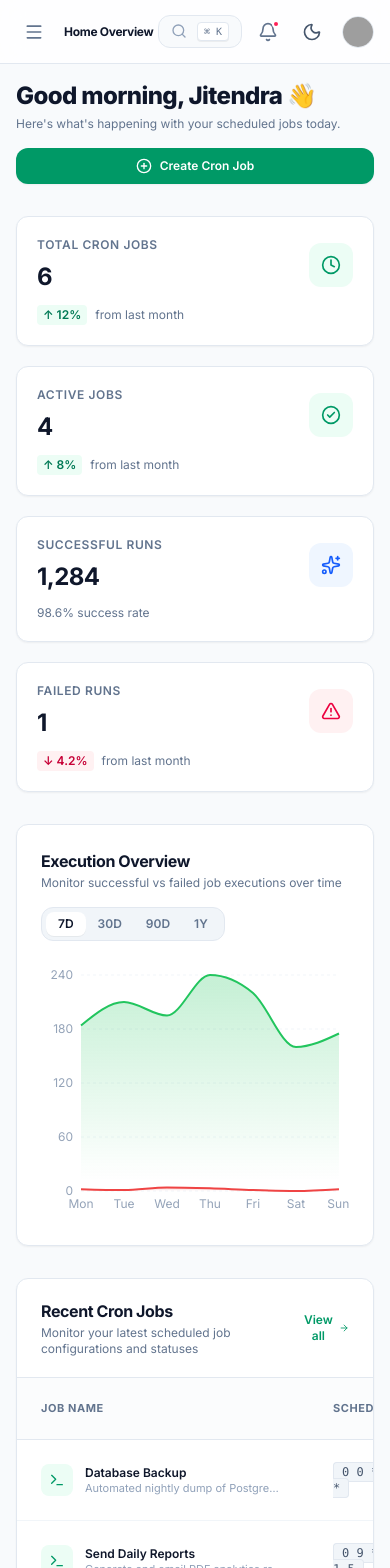
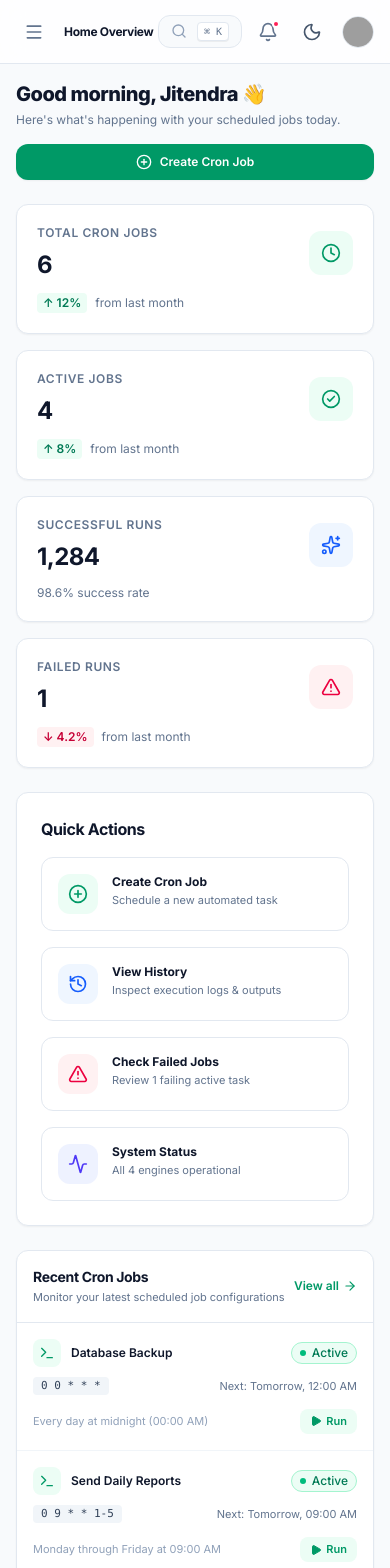
Before and after one commit to Jitendra-2848/Cron-Job-Scheduler, a React (Vite) app in the folder client/: page / in a window 390 px wide. Shown: the top 1568 px of the page. Built offline with nearby package versions, Linux system fonts and the light colour scheme; grey boxes are pictures that could not be loaded.

Commit message:
feat: implement frontend dashboard and UI components for cron job management

```diff
--- a/client/src/components/CronJobDrawer.tsx
+++ b/client/src/components/CronJobDrawer.tsx
@@ -18,8 +18,8 @@ export const CronJobDrawer: React.FC = () => {
 
   return (
     <div className="fixed inset-0 z-50 overflow-hidden bg-slate-950/40 backdrop-blur-xs transition-opacity animate-fade-in">
-      <div className="absolute inset-y-0 right-0 max-w-full flex pl-10">
-        <div className="w-screen max-w-md bg-white dark:bg-slate-900 border-l border-slate-200 dark:border-slate-800 shadow-2xl flex flex-col">
+      <div className="absolute inset-y-0 right-0 max-w-full flex pl-0 sm:pl-10 w-full sm:w-auto">
+        <div className="w-full sm:w-screen sm:max-w-md bg-white dark:bg-slate-900 border-l border-slate-200 dark:border-slate-800 shadow-2xl flex flex-col">
 
           {/* Header */}
           <div className="px-6 py-5 border-b border-slate-200 dark:border-slate-800 flex items-center justify-between bg-slate-50/50 dark:bg-slate-900/50">
--- a/client/src/components/CronJobTable.tsx
+++ b/client/src/components/CronJobTable.tsx
@@ -47,7 +47,7 @@ export const CronJobTable: React.FC<CronJobTableProps> = ({ jobs }) => {
 
       {/* Bulk Action Header Bar (when selected) */}
       {selectedIds.length > 0 && (
-        <div className="px-6 py-3 bg-emerald-50 dark:bg-emerald-950/40 border-b border-emerald-200 dark:border-emerald-800 flex items-center justify-between text-xs">
+        <div className="px-4 sm:px-6 py-3 bg-emerald-50 dark:bg-emerald-950/40 border-b border-emerald-200 dark:border-emerald-800 flex items-center justify-between text-xs">
           <span className="font-semibold text-emerald-800 dark:text-emerald-300">
             {selectedIds.length} job(s) selected
           </span>
@@ -75,7 +75,7 @@ export const CronJobTable: React.FC<CronJobTableProps> = ({ jobs }) => {
       )}
 
       {/* Desktop Table View */}
-      <div className="overflow-x-auto">
+      <div className="hidden md:block overflow-x-auto">
         <table className="w-full text-left border-collapse">
           <thead>
             <tr className="border-b border-slate-200 dark:border-slate-800 bg-slate-50/50 dark:bg-slate-800/30 text-[11px] font-semibold uppercase tracking-wider text-slate-500 dark:text-slate-400">
@@ -110,7 +110,6 @@ export const CronJobTable: React.FC<CronJobTableProps> = ({ jobs }) => {
                     isSelected ? 'bg-emerald-50/40 dark:bg-emerald-950/20' : ''
                   }`}
                 >
-                  {/* Select Checkbox */}
                   <td className="px-4 py-4 text-center" onClick={(e) => handleSelectOne(job.id, e)}>
                     <button className="text-slate-400 hover:text-slate-600">
                       {isSelected ? (
@@ -121,7 +120,6 @@ export const CronJobTable: React.FC<CronJobTableProps> = ({ jobs }) => {
                     </button>
                   </td>
 
-                  {/* Name & Description */}
                   <td className="px-6 py-4">
                     <div className="flex items-center gap-3">
                       <div className="p-2 rounded-lg bg-slate-100 dark:bg-slate-800 text-slate-600 dark:text-slate-300 group-hover:bg-emerald-50 group-hover:text-emerald-600 dark:group-hover:bg-emerald-950/50 dark:group-hover:text-emerald-400 transition-colors shrink-0">
@@ -138,7 +136,6 @@ export const CronJobTable: React.FC<CronJobTableProps> = ({ jobs }) => {
                     </div>
                   </td>
 
-                  {/* Schedule */}
                   <td className="px-6 py-4">
                     <div className="flex flex-col">
                       <span className="font-mono text-[11px] font-bold text-emerald-700 dark:text-emerald-400 bg-emerald-50 dark:bg-emerald-950/60 px-2 py-0.5 rounded border border-emerald-200 dark:border-emerald-800 w-fit">
@@ -150,29 +147,24 @@ export const CronJobTable: React.FC<CronJobTableProps> = ({ jobs }) => {
                     </div>
                   </td>
 
-                  {/* Command */}
                   <td className="px-6 py-4">
                     <span className="font-mono text-[11px] text-slate-600 dark:text-slate-300 bg-slate-100 dark:bg-slate-800 px-2 py-1 rounded truncate max-w-[180px] block border border-slate-200 dark:border-slate-700">
                       {job.command || job.webhookUrl}
                     </span>
                   </td>
 
-                  {/* Last Run */}
                   <td className="px-6 py-4 text-slate-500 dark:text-slate-400">
                     {job.lastRun || 'Never'}
                   </td>
 
-                  {/* Next Run */}
                   <td className="px-6 py-4 text-slate-600 dark:text-slate-300 font-medium">
                     {job.nextRun}
                   </td>
 
-                  {/* Status */}
                   <td className="px-6 py-4">
                     <StatusBadge status={job.status} />
                   </td>
 
-                  {/* Actions Dropdown */}
                   <td className="px-6 py-4 text-right relative" onClick={(e) => e.stopPropagation()}>
                     <div className="flex items-center justify-end gap-1">
                       <button
@@ -244,6 +236,62 @@ export const CronJobTable: React.FC<CronJobTableProps> = ({ jobs }) => {
         </table>
       </div>
 
+      {/* Mobile Card List View */}
+      <div className="md:hidden divide-y divide-slate-100 dark:divide-slate-800">
+        {jobs.map((job) => (
+          <div
+            key={job.id}
+            onClick={() => setSelectedJobForDrawer(job)}
+            className="p-4 hover:bg-slate-50 dark:hover:bg-slate-800/50 transition-colors cursor-pointer space-y-3"
+          >
+            <div className="flex items-center justify-between">
+              <div className="flex items-center gap-2.5">
+                <div className="p-1.5 rounded-lg bg-emerald-50 dark:bg-emerald-950/40 text-emerald-600 dark:text-emerald-400 shrink-0">
+                  <Terminal className="w-4 h-4" />
+                </div>
+                <span className="font-semibold text-xs text-slate-900 dark:text-white">
+                  {job.name}
+                </span>
+              </div>
+              <StatusBadge status={job.status} size="sm" />
+            </div>
+
+            <div className="p-2.5 rounded-lg bg-slate-50 dark:bg-slate-800/50 border border-slate-200 dark:border-slate-800 space-y-1 text-[11px]">
+              <div className="flex justify-between font-mono">
+                <span className="text-slate-400">Schedule:</span>
+                <span className="text-emerald-600 dark:text-emerald-400 font-bold">{job.schedule}</span>
+              </div>
+              <div className="flex justify-between font-mono truncate">
+                <span className="text-slate-400">Target:</span>
+                <span className="text-slate-700 dark:text-slate-300 truncate max-w-[180px]">{job.command || job.webhookUrl}</span>
+              </div>
+            </div>
+
+            <div className="flex items-center justify-between pt-1">
+              <span className="text-slate-400 text-[11px]">
+                Next: {job.nextRun}
+              </span>
+
+              <div className="flex items-center gap-2" onClick={(e) => e.stopPropagation()}>
+                <button
+                  onClick={() => runJobNow(job.id)}
+                  className="px-2.5 py-1 rounded-lg bg-emerald-600 text-white font-semibold text-[11px] flex items-center gap-1 shadow-2xs"
+                >
+                  <Play className="w-3 h-3 fill-current" />
+                  Run Now
+                </button>
+                <button
+                  onClick={() => toggleJobStatus(job.id)}
+                  className="p-1.5 rounded-lg border border-slate-200 dark:border-slate-700 bg-white dark:bg-slate-800 text-slate-700 dark:text-slate-300 text-[11px]"
+                >
+                  <Pause className="w-3 h-3" />
+                </button>
+              </div>
+            </div>
+          </div>
+        ))}
+      </div>
+
     </div>
   );
 };
--- a/client/src/components/ExecutionHistoryDrawer.tsx
+++ b/client/src/components/ExecutionHistoryDrawer.tsx
@@ -18,8 +18,8 @@ export const ExecutionHistoryDrawer: React.FC = () => {
 
   return (
     <div className="fixed inset-0 z-50 overflow-hidden bg-slate-950/40 backdrop-blur-xs transition-opacity animate-fade-in">
-      <div className="absolute inset-y-0 right-0 max-w-full flex pl-10">
-        <div className="w-screen max-w-lg bg-white dark:bg-slate-900 border-l border-slate-200 dark:border-slate-800 shadow-2xl flex flex-col">
+      <div className="absolute inset-y-0 right-0 max-w-full flex pl-0 sm:pl-10 w-full sm:w-auto">
+        <div className="w-full sm:w-screen sm:max-w-lg bg-white dark:bg-slate-900 border-l border-slate-200 dark:border-slate-800 shadow-2xl flex flex-col">
 
           {/* Header */}
           <div className="px-6 py-5 border-b border-slate-200 dark:border-slate-800 flex items-center justify-between bg-slate-50/50 dark:bg-slate-900/50">
--- a/client/src/components/RecentJobs.tsx
+++ b/client/src/components/RecentJobs.tsx
@@ -12,27 +12,27 @@ export const RecentJobs: React.FC = () => {
     <div className="bg-white dark:bg-slate-900 rounded-xl border border-slate-200 dark:border-slate-800 shadow-xs overflow-hidden transition-colors">
 
       {/* Header */}
-      <div className="px-6 py-5 border-b border-slate-200 dark:border-slate-800 flex items-center justify-between">
+      <div className="px-4 sm:px-6 py-4 sm:py-5 border-b border-slate-200 dark:border-slate-800 flex items-center justify-between">
         <div>
-          <h3 className="text-base font-bold text-slate-900 dark:text-white tracking-tight">
+          <h3 className="text-sm sm:text-base font-bold text-slate-900 dark:text-white tracking-tight">
             Recent Cron Jobs
           </h3>
-          <p className="text-xs text-slate-500 dark:text-slate-400 mt-0.5">
-            Monitor your latest scheduled job configurations and statuses
+          <p className="text-[11px] sm:text-xs text-slate-500 dark:text-slate-400 mt-0.5">
+            Monitor your latest scheduled job configurations
           </p>
         </div>
 
         <button
           onClick={() => navigate('/cron-jobs')}
-          className="flex items-center gap-1 text-xs font-semibold text-emerald-600 dark:text-emerald-400 hover:text-emerald-700 dark:hover:text-emerald-300 transition-colors"
+          className="flex items-center gap-1 text-xs font-semibold text-emerald-600 dark:text-emerald-400 hover:text-emerald-700 dark:hover:text-emerald-300 transition-colors shrink-0"
         >
           View all
           <ArrowRight className="w-3.5 h-3.5" />
         </button>
       </div>
 
-      {/* Table */}
-      <div className="overflow-x-auto">
+      {/* Desktop Table View */}
+      <div className="hidden md:block overflow-x-auto">
         <table className="w-full text-left border-collapse">
           <thead>
             <tr className="border-b border-slate-200 dark:border-slate-800 bg-slate-50/50 dark:bg-slate-800/30 text-[11px] font-semibold uppercase tracking-wider text-slate-500 dark:text-slate-400">
@@ -100,6 +100,54 @@ export const RecentJobs: React.FC = () => {
         </table>
       </div>
 
+      {/* Mobile Card List View */}
+      <div className="md:hidden divide-y divide-slate-100 dark:divide-slate-800">
+        {cronJobs.slice(0, 5).map((job) => (
+          <div
+            key={job.id}
+            onClick={() => setSelectedJobForDrawer(job)}
+            className="p-4 hover:bg-slate-50 dark:hover:bg-slate-800/50 transition-colors cursor-pointer space-y-2.5"
+          >
+            <div className="flex items-center justify-between">
+              <div className="flex items-center gap-2.5">
+                <div className="p-1.5 rounded-lg bg-emerald-50 dark:bg-emerald-950/40 text-emerald-600 dark:text-emerald-400 shrink-0">
+                  <Terminal className="w-4 h-4" />
+                </div>
+                <span className="font-semibold text-xs text-slate-900 dark:text-white">
+                  {job.name}
+                </span>
+              </div>
+              <StatusBadge status={job.status} size="sm" />
+            </div>
+
+            <div className="flex items-center justify-between text-xs">
+              <span className="font-mono text-[11px] px-2 py-0.5 rounded bg-slate-100 dark:bg-slate-800 text-slate-700 dark:text-slate-300">
+                {job.schedule}
+              </span>
+              <span className="text-slate-500 text-[11px]">
+                Next: {job.nextRun}
+              </span>
+            </div>
+
+            <div className="flex items-center justify-between pt-1 text-[11px]">
+              <span className="text-slate-400 truncate max-w-[200px]">
+                {job.humanSchedule}
+              </span>
+              <button
+                onClick={(e) => {
+                  e.stopPropagation();
+                  runJobNow(job.id);
+                }}
+                className="flex items-center gap-1 px-2.5 py-1 rounded-lg bg-emerald-50 dark:bg-emerald-950/60 text-emerald-600 dark:text-emerald-400 font-semibold text-[11px]"
+              >
+                <Play className="w-3 h-3 fill-current" />
+                Run
+              </button>
+            </div>
+          </div>
+        ))}
+      </div>
+
     </div>
   );
 };
--- a/client/src/pages/History.tsx
+++ b/client/src/pages/History.tsx
@@ -43,7 +43,7 @@ const HistoryPage: React.FC = () => {
       </div>
 
       {/* 4 Statistics Cards */}
-      <div className="grid grid-cols-1 sm:grid-cols-2 lg:grid-cols-4 gap-5">
+      <div className="grid grid-cols-1 sm:grid-cols-2 lg:grid-cols-4 gap-4 sm:gap-5">
         <StatCard
           title="Total Executions"
           value={totalExecutions.toLocaleString()}
@@ -98,8 +98,11 @@ const HistoryPage: React.FC = () => {
         </div>
 
         <div className="flex items-center gap-2.5 w-full md:w-auto">
-          <div className="flex items-center gap-1.5 bg-slate-50 dark:bg-slate-800/60 px-3 py-1.5 rounded-xl border border-slate-200 dark:border-slate-800 text-xs">
-            <Filter className="w-3.5 h-3.5 text-slate-400" />
+          <div className="flex items-center gap-1.5 bg-slate-50 dark:bg-slate-800/60 px-3 py-1.5 rounded-xl border border-slate-200 dark:border-slate-800 text-xs w-full md:w-auto justify-between">
+            <div className="flex items-center gap-1.5">
+              <Filter className="w-3.5 h-3.5 text-slate-400" />
+              <span className="text-slate-400">Filter:</span>
+            </div>
             <select
               value={statusFilter}
               onChange={(e) => {
@@ -117,9 +120,11 @@ const HistoryPage: React.FC = () => {
         </div>
       </div>
 
-      {/* History Table */}
+      {/* History Container */}
       <div className="bg-white dark:bg-slate-900 rounded-xl border border-slate-200 dark:border-slate-800 shadow-xs overflow-hidden transition-colors">
-        <div className="overflow-x-auto">
+
+        {/* Desktop Table View */}
+        <div className="hidden md:block overflow-x-auto">
           <table className="w-full text-left border-collapse">
             <thead>
               <tr className="border-b border-slate-200 dark:border-slate-800 bg-slate-50/50 dark:bg-slate-800/30 text-[11px] font-semibold uppercase tracking-wider text-slate-500 dark:text-slate-400">
@@ -192,6 +197,58 @@ const HistoryPage: React.FC = () => {
           </table>
         </div>
 
+        {/* Mobile Card List View */}
+        <div className="md:hidden divide-y divide-slate-100 dark:divide-slate-800">
+          {paginatedLogs.map((log) => (
+            <div
+              key={log.id}
+              onClick={() => setSelectedLogForDrawer(log)}
+              className="p-4 hover:bg-slate-50 dark:hover:bg-slate-800/50 transition-colors cursor-pointer space-y-2.5"
+            >
+              <div className="flex items-center justify-between">
+                <div className="flex items-center gap-2">
+                  <div className="p-1.5 rounded-lg bg-slate-100 dark:bg-slate-800 text-slate-600 dark:text-slate-300">
+                    <Terminal className="w-4 h-4" />
+                  </div>
+                  <div>
+                    <div className="font-semibold text-xs text-slate-900 dark:text-white">
+                      {log.jobName}
+                    </div>
+                    <div className="text-[10px] font-mono text-slate-400">
+                      {log.id}
+                    </div>
+                  </div>
+                </div>
+                <StatusBadge status={log.status} size="sm" />
+              </div>
+
+              <div className="flex items-center justify-between text-xs font-mono text-slate-500 dark:text-slate-400">
+                <span>{log.startedAt}</span>
+                <span>Duration: {log.duration}</span>
+              </div>
+
+              <div className="flex items-center justify-between pt-1">
+                <span className={`px-2 py-0.5 rounded text-[10px] font-bold font-mono ${
+                  log.exitCode === 0
+                    ? 'bg-emerald-100 text-emerald-700 dark:bg-emerald-950/60 dark:text-emerald-400'
+                    : log.exitCode === -1
+                    ? 'bg-blue-100 text-blue-700 dark:bg-blue-950/60 dark:text-blue-400'
+                    : 'bg-rose-100 text-rose-700 dark:bg-rose-950/60 dark:text-rose-400'
+                }`}>
+                  Exit Code: {log.exitCode}
+                </span>
+
+                <button
+                  onClick={() => setSelectedLogForDrawer(log)}
+                  className="px-2.5 py-1 rounded-lg bg-slate-100 dark:bg-slate-800 text-slate-700 dark:text-slate-200 font-semibold text-[11px]"
+                >
+                  View Logs
+                </button>
+              </div>
+            </div>
+          ))}
+        </div>
+
         <Pagination
           currentPage={currentPage}
           totalPages={totalPages}
--- a/client/src/pages/Home.tsx
+++ b/client/src/pages/Home.tsx
@@ -2,7 +2,6 @@ import React from 'react';
 import { useNavigate } from 'react-router-dom';
 import { PlusCircle, Clock, CheckCircle2, AlertTriangle, Sparkles } from 'lucide-react';
 import { StatCard } from '../components/StatCard';
-import { ExecutionChart } from '../components/ExecutionChart';
 import { RecentJobs } from '../components/RecentJobs';
 import { QuickActions } from '../components/QuickActions';
 import { SystemStatus } from '../components/SystemStatus';
@@ -17,12 +16,12 @@ const Home: React.FC = () => {
   const failedJobs = cronJobs.filter(j => j.status === 'failed').length;
 
   return (
-    <div className="space-y-8 animate-fade-in">
+    <div className="space-y-6 sm:space-y-8 animate-fade-in">
 
       {/* Page Header */}
       <div className="flex flex-col sm:flex-row sm:items-center justify-between gap-4">
         <div>
-          <h1 className="text-2xl sm:text-3xl font-extrabold text-slate-900 dark:text-white tracking-tight">
+          <h1 className="text-xl sm:text-2xl lg:text-3xl font-extrabold text-slate-900 dark:text-white tracking-tight">
             Good morning, Jitendra 👋
           </h1>
           <p className="text-xs sm:text-sm text-slate-500 dark:text-slate-400 mt-1">
@@ -32,7 +31,7 @@ const Home: React.FC = () => {
 
         <button
           onClick={() => navigate('/create-cron')}
-          className="flex items-center justify-center gap-2 px-4 py-2.5 rounded-xl bg-emerald-600 hover:bg-emerald-700 text-white font-semibold text-xs shadow-xs transition-all active:scale-95 shrink-0"
+          className="flex items-center justify-center gap-2 px-4 py-2.5 rounded-xl bg-emerald-600 hover:bg-emerald-700 text-white font-semibold text-xs shadow-xs transition-all active:scale-95 shrink-0 w-full sm:w-auto"
         >
           <PlusCircle className="w-4 h-4" />
           Create Cron Job
@@ -40,7 +39,7 @@ const Home: React.FC = () => {
       </div>
 
       {/* 4 Statistics Cards */}
-      <div className="grid grid-cols-1 sm:grid-cols-2 lg:grid-cols-4 gap-5">
+      <div className="grid grid-cols-1 sm:grid-cols-2 lg:grid-cols-4 gap-4 sm:gap-5">
         <StatCard
           title="Total Cron Jobs"
           value={totalJobs.toString()}
@@ -84,14 +83,11 @@ const Home: React.FC = () => {
         />
       </div>
 
-      {/* Execution Chart Section */}
-      <ExecutionChart />
+      {/* Quick Actions Grid */}
+      <QuickActions />
 
       {/* Recent Cron Jobs Table */}
       <RecentJobs />
-
-      {/* Quick Actions Grid */}
-      <QuickActions />
 
       {/* Infrastructure System Health Card */}
       <SystemStatus />
```
